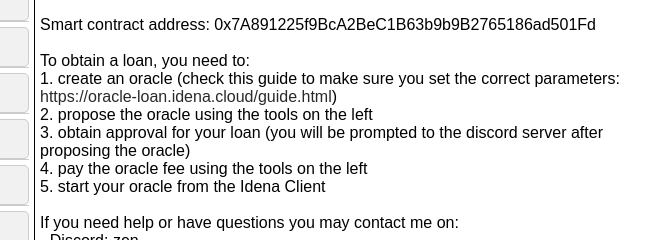
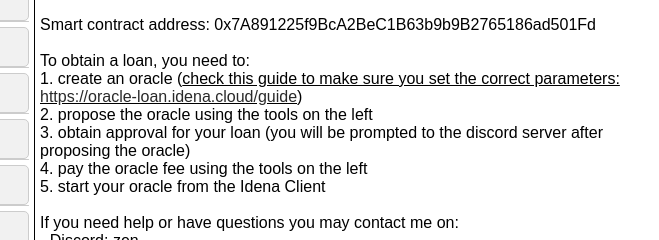
Before and after one commit to Zen-44/oracle-loan-ui, a website: page index.html in a window 1280 px wide. Shown: the part 306-546 px from the top of the page, 606-1265 px from the left. Drawn offline with Linux system fonts and the light colour scheme; no server answers.

Commit message:
underline the guide for visibility

```diff
--- a/index.html
+++ b/index.html
@@ -122,7 +122,7 @@
                     Smart contract address: [SMART_CONTRACT_ADDRESS]
 
                     To obtain a loan, you need to:
-                    1. create an oracle (check this guide to make sure you set the correct parameters: <a href="./guide.html" target="_blank">https://oracle-loan.idena.cloud/guide.html</a>)
+                    1. create an oracle (<u>check this guide to make sure you set the correct parameters: <a href="./guide.html" target="_blank">https://oracle-loan.idena.cloud/guide</a></u>)
                     2. propose the oracle using the tools on the left
                     3. obtain approval for your loan (you will be prompted to the discord server after proposing the oracle)
                     4. pay the oracle fee using the tools on the left
```
